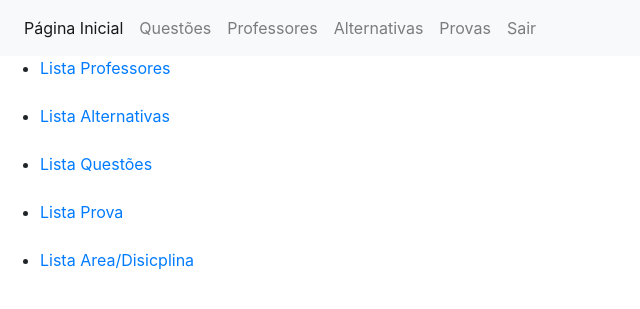
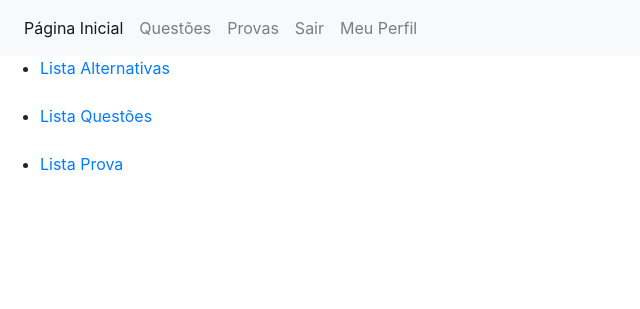
Before and after one commit to gustavofaquim/sgp, a Django app: page / in a window 1280 px wide. Shown: the top 309 px of the page, without its empty margins (0-640 px from the left). Run offline with Django 3.2, Linux system fonts and the light colour scheme; the visitor is signed in with stand-in values (Sample User, id 1); some libraries are stand-ins or nearby versions.

Commit message:
Alterando index e menu

```diff
--- a/code/core/views.py
+++ b/code/core/views.py
@@ -60,17 +60,20 @@ def lista_disciplina(request):
 
 #Crud professor
 
-@login_required(login_url='/login')
+
 def cadastrar_usuario(request):
     if request.method == "POST":
         form_usuario = UserCreationForm(request.POST)
         form_professor = ProfessorForm(request.POST)
         if form_usuario.is_valid() and form_professor.is_valid():
-            usuario = form_usuario.save()
-            usuario = User.objects.get(id=usuario.id)
 
             professor = form_professor.save(commit=False)
-            professor.user = usuario
+            usuario = form_usuario.save(commit=False)
+            usuario.username = professor.email
+            usuario.save()
+
+            usuario_id = User.objects.get(id=usuario.id)
+            professor.user = usuario_id
 
             professor.save()
             return redirect('index')
@@ -91,24 +94,10 @@ def alterar_senha(request):
         form_senha = PasswordChangeForm(request.user)
     return render(request, 'alterar_senha.html', {'form_senha': form_senha})
 
-@login_required(login_url='/login')
-def cadastro_professor(request):
-    form = ProfessorForm(request.POST or None)
-    if form.is_valid():
-        form.save()
-        return redirect('/lista_professores/')
-
-    return render(request, 'form-professor.html', {'form': form})
 
 @login_required(login_url='/login')
-def lista_professor(request):
-    professores = Professor.objects.all()
-
-    return render(request, 'professor.html', {'professores': professores})
-
-@login_required(login_url='/login')
-def atualizar_prof(request,cpf):
-    professor = Professor.objects.get(cpf=cpf)
+def atualizar_prof(request,id):
+    professor = Professor.objects.get(user_id=id)
     form = ProfessorForm(request.POST or None, instance=professor)
 
     if form.is_valid():
@@ -120,7 +109,10 @@ def atualizar_prof(request,cpf):
 @login_required(login_url='/login')
 def deletar_prof(request,cpf):
     professor = Professor.objects.get(cpf=cpf)
+    user = User.objects.get(id=professor.user.id)
     professor.delete()
+    user.delete()
+
     return redirect('/lista_professores/')
 
 
--- a/code/sgp/templates/_layouts/base.html
+++ b/code/sgp/templates/_layouts/base.html
@@ -21,20 +21,16 @@
                     <a class="nav-link" href="{% url 'lista_questao' %}">Questões</a>
                 </li>
                 <li class="nav-item">
-                    <a class="nav-link" href="{% url 'lista_professores' %}">Professores</a>
-                </li>
-                <li class="nav-item">
-                    <a class="nav-link" href="{% url 'lista_alternativas' %}">Alternativas</a>
-                </li>
-                <li class="nav-item">
                     <a class="nav-link" href="{% url 'lista_prova' %}">Provas</a>
                 </li>
                 <li class="nav-item">
                     <a class="nav-link" href="{% url 'logout' %}">Sair</a>
                 </li>
+                <li class="nav-item">
+                    <a class="nav-link" href="{% url 'atualizar_professor' user.id %}">Meu Perfil</a>
+                </li>
             </ul>
         </div>
-
     </nav>
     {% block conteudo %}{% endblock %}
 
--- a/code/sgp/templates/form-professor.html
+++ b/code/sgp/templates/form-professor.html
@@ -5,7 +5,9 @@
 {% block conteudo %}
     <form method="POST">{% csrf_token %}
         {{ form.as_p }}
-        <input type="submit" value="Cadastrar">
+        <a href="{% url 'alterar_senha' %}">Mudar senha</a>
+        <input type="submit" value="Atualizar">
+
     </form>
 
     {% if professor %}
--- a/code/sgp/templates/index.html
+++ b/code/sgp/templates/index.html
@@ -4,16 +4,12 @@
 
 {% block conteudo %}
         <ul>
-            <li><a href="/lista_professores/">Lista Professores</a></li>
-            <br>
+
             <li><a href="/lista_alternativas/">Lista Alternativas</a></li>
             <br>
             <li><a href="/lista_questao/">Lista Questões</a></li>
             <br>
             <li><a href="/lista_prova/">Lista Prova</a></li>
             <br>
-            <li><a href="/lista_disciplina/">Lista Area/Disicplina</a></li>
-
-
         </ul>
 {% endblock %}
--- a/code/sgp/urls.py
+++ b/code/sgp/urls.py
@@ -17,15 +17,13 @@ urlpatterns = [
     #Crud professor
     path('cadastrar_usuario', views.cadastrar_usuario, name="cadastrar_usuario"),
     path('alterar_senha', views.alterar_senha, name='alterar_senha'),
-    path('cadastro-professor/', views.cadastro_professor),
-    path('lista_professores/', views.lista_professor, name='lista_professores'),
-    path('atualizar_professor/<int:cpf>/', views.atualizar_prof, name='atualizar_professor'),
+    path('atualizar_professor/<int:id>/', views.atualizar_prof, name='atualizar_professor'),
     path('deletar_professor/<int:cpf>', views.deletar_prof, name='deletar_professor'),
     #Crud alternativa
-    path('cadastro-alternativa/', views.cadastro_alternativa),
-    path('lista_alternativas/', views.lista_alternativa, name='lista_alternativas'),
-    path('atualizar_alternativa/<int:id>/', views.atualizar_alter, name='atualizar_alternativa'),
-    path('deletar_alternativa/<int:id>/', views.deletar_alter, name='deletar_alternativa'),
+    #path('cadastro-alternativa/', views.cadastro_alternativa),
+    #path('lista_alternativas/', views.lista_alternativa, name='lista_alternativas'),
+    #path('atualizar_alternativa/<int:id>/', views.atualizar_alter, name='atualizar_alternativa'),
+    #path('deletar_alternativa/<int:id>/', views.deletar_alter, name='deletar_alternativa'),
     #Crud questao
     path('cadastro-questao/', views.cadastro_questao),
     path('lista_questao/', views.lista_questao, name='lista_questao'),
```
Also changed, not shown: code/sgp/templates/alternativa.html (+9 -12 lines).
